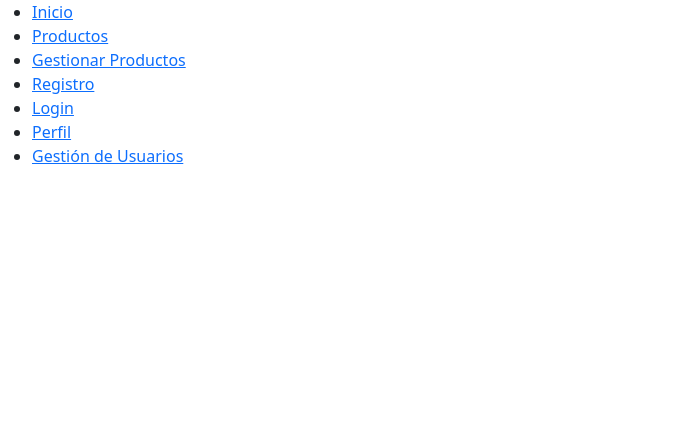
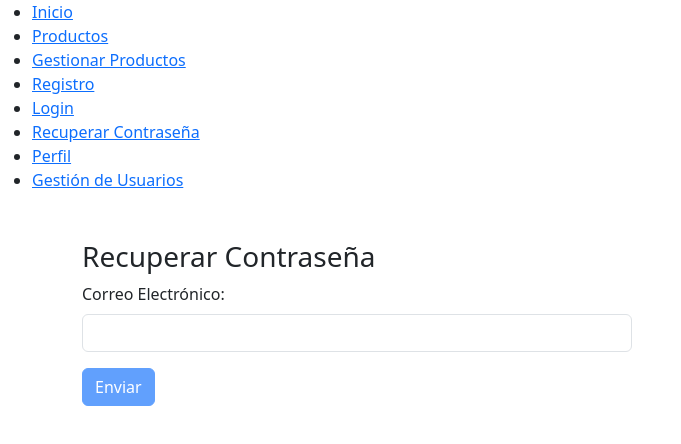
Before and after one commit to afernandezduoc/tiendademama, an Angular app: page /recuperar-contrasena in a window 1280 px wide. Before the commit this address led to /. Shown: the top 444 px of the page, without its empty margins (0-681 px from the left). Built offline with nearby package versions, Linux system fonts and the light colour scheme.

Commit message:
Se implementa la Recuperación de Contraseña

```diff
--- a/src/app/app.component.html
+++ b/src/app/app.component.html
@@ -5,6 +5,7 @@
     <li><a routerLink="/gestion-productos">Gestionar Productos</a></li>
     <li><a routerLink="/registro">Registro</a></li>
     <li><a routerLink="/login">Login</a></li>
+    <li><a routerLink="/recuperar-contrasena">Recuperar Contraseña</a></li>
     <li><a routerLink="/perfil">Perfil</a></li>
     <li><a routerLink="/gestion-usuarios">Gestión de Usuarios</a></li>
   </ul>
--- a/src/app/app.routes.ts
+++ b/src/app/app.routes.ts
@@ -7,6 +7,7 @@ import { LoginComponent } from './login/login.component';
 import { PerfilComponent } from './perfil/perfil.component';
 import { ListadoProductosComponent } from './listado-productos/listado-productos.component';
 import { GestionUsuariosComponent } from './gestion-usuarios/gestion-usuarios.component';
+import { RecuperarContrasenaComponent } from './recuperar-contrasena/recuperar-contrasena.component';
 
 export const routes: Routes = [
   { path: '', component: InicioComponent },
@@ -15,7 +16,8 @@ export const routes: Routes = [
   { path: 'login', component: LoginComponent },
   { path: 'perfil', component: PerfilComponent },
   { path: 'listado-productos', component: ListadoProductosComponent },
-  { path: 'gestion-usuarios', component: GestionUsuariosComponent }
+  { path: 'gestion-usuarios', component: GestionUsuariosComponent },
+  { path: 'recuperar-contrasena', component: RecuperarContrasenaComponent}
 ];
 
 export const appRouting = provideRouter(routes);
--- /dev/null
+++ b/src/app/recuperar-contrasena/recuperar-contrasena.component.html
@@ -0,0 +1,15 @@
+<div class="container mt-5">
+    <h3>Recuperar Contraseña</h3>
+    <form (ngSubmit)="onRecuperarContrasena()" class="row g-3">
+      <div class="col-md-6">
+        <label for="correo" class="form-label">Correo Electrónico:</label>
+        <input type="email" id="correo" [(ngModel)]="correo" name="correo" class="form-control" required email #correoInput="ngModel">
+        <div *ngIf="correoInput.invalid && (correoInput.dirty || correoInput.touched)" class="text-danger">
+          Ingrese un correo electrónico válido.
+        </div>
+      </div>
+      <div class="col-12">
+        <button type="submit" class="btn btn-primary" [disabled]="!correoInput.valid">Enviar</button>
+      </div>
+    </form>
+  </div>
--- /dev/null
+++ b/src/app/recuperar-contrasena/recuperar-contrasena.component.ts
@@ -0,0 +1,35 @@
+import { Component } from '@angular/core';
+import { CommonModule } from '@angular/common';
+import { FormsModule } from '@angular/forms';
+import { GestionUsuariosService } from '../servicios/gestion-usuarios.service';
+
+@Component({
+  selector: 'app-recuperar-contrasena',
+  standalone: true,
+  imports: [CommonModule, FormsModule],
+  templateUrl: './recuperar-contrasena.component.html',
+  styleUrls: ['./recuperar-contrasena.component.css']
+})
+export class RecuperarContrasenaComponent {
+  correo = '';
+
+  constructor(private gestionUsuariosService: GestionUsuariosService) {}
+
+  // Enviar solicitud de recuperación de contraseña
+  onRecuperarContrasena(): void {
+    if (!this.correo) {
+      alert('Por favor, ingrese un correo electrónico');
+      return;
+    }
+
+    this.gestionUsuariosService.recuperarContrasena(this.correo).subscribe(
+      () => {
+        alert('Se ha enviado un correo con las instrucciones para recuperar la contraseña');
+        this.correo = '';
+      },
+      (error) => {
+        console.error('Error al recuperar la contraseña:', error);
+      }
+    );
+  }
+}
--- a/src/app/servicios/gestion-usuarios.service.ts
+++ b/src/app/servicios/gestion-usuarios.service.ts
@@ -34,4 +34,9 @@ export class GestionUsuariosService {
   eliminarUsuario(id: number): Observable<any> {
     return this.http.delete(`${this.apiUrl}/${id}`);
   }
+
+  // Método para recuperar la contraseña
+  recuperarContrasena(correo: string): Observable<any> {
+    return this.http.post(`${this.apiUrl}/recuperar-contrasena`, { correo });
+  }
 }
```
Also changed, not shown: src/app/recuperar-contrasena/recuperar-contrasena.component.css (added), 1 other file (tests, documents, lock files or other folders).
